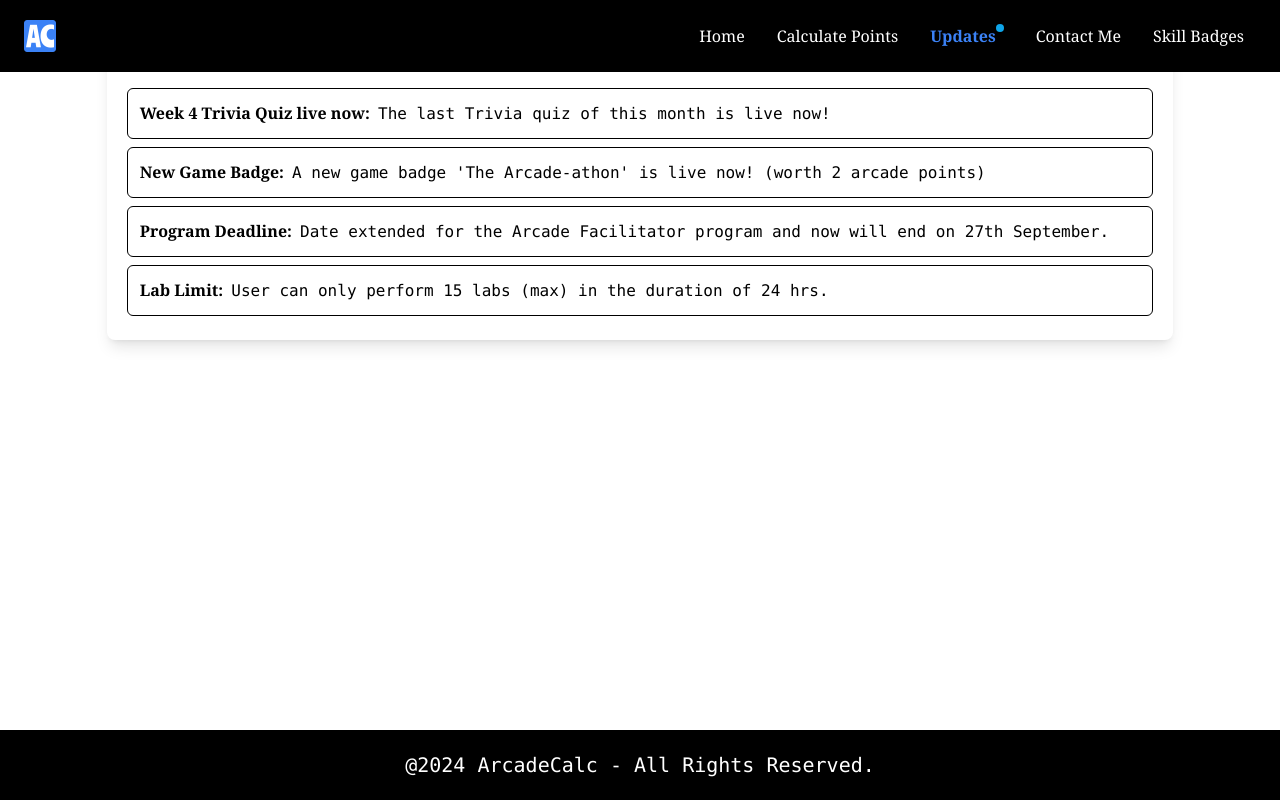
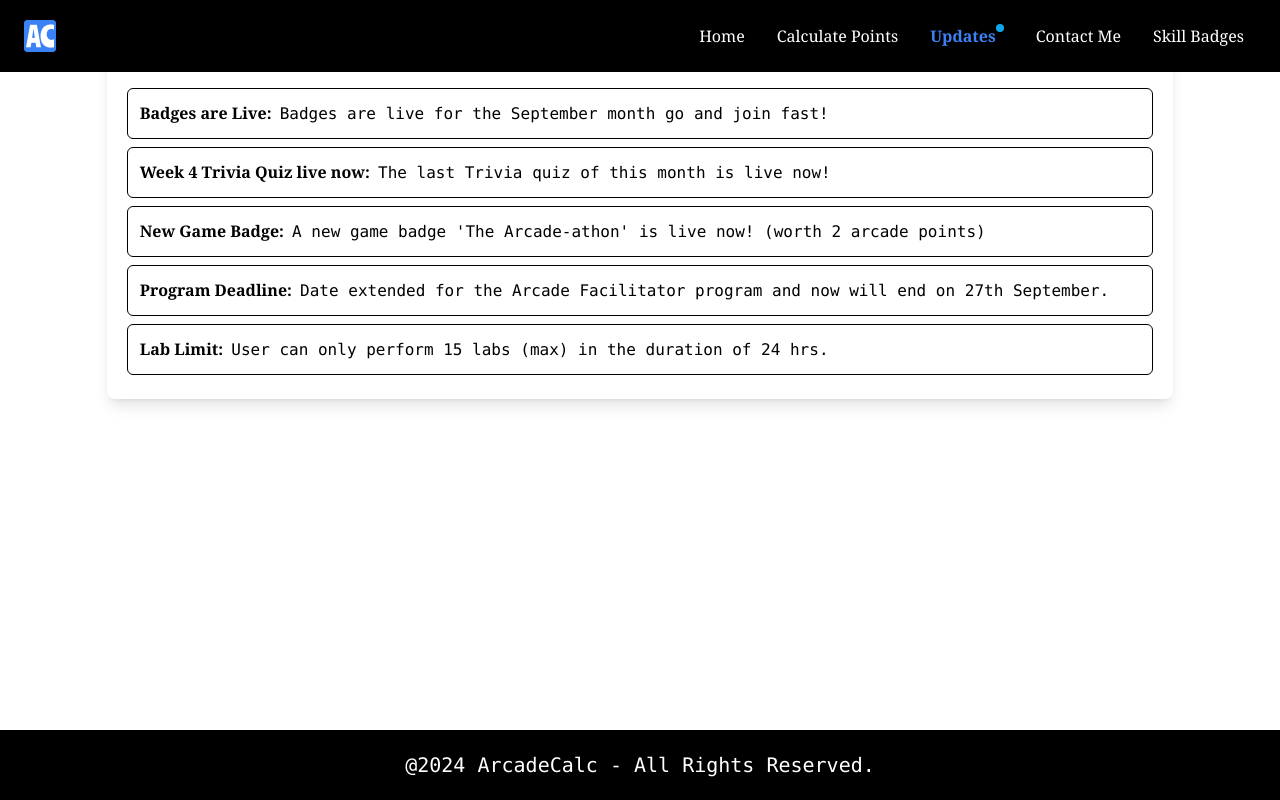
Before and after one commit to dikshagenai/arcadeCalc, a React (Create React App) app: page /updates in a window 1280 px wide. Built offline with nearby package versions, Linux system fonts and the light colour scheme.

Commit message:
Badges for September Month are added Now!

```diff
--- a/src/Components/Updates.jsx
+++ b/src/Components/Updates.jsx
@@ -1,6 +1,7 @@
 import React, { useEffect } from 'react'
 import { MdOutlineTipsAndUpdates } from "react-icons/md";
 import augustUpdates from '../assets/updates/augustUpdates.json'
+import septemberUpdates from '../assets/updates/septemberUpdates.json'
 
 
 const Updates = () => {
@@ -32,6 +33,14 @@ const Updates = () => {
                 </div>
 
                 <div className='flex flex-col mb-4 gap-y-2 '>
+                    {Object.entries(septemberUpdates).map(([title, description]) => {
+                        return (
+                            <div key={title} className='border border-black gap-x-2 px-3 rounded-md sm:py-3 p-1'>
+                                <strong className='mr-1 font-bold font-serif'>{title}: </strong>
+                                <span className='font-mono'>{description}</span>
+                            </div>
+                        )
+                    })}
                     {Object.entries(augustUpdates).map(([title, description]) => {
                         return (
                             <div key={title} className='border border-black gap-x-2 px-3 rounded-md sm:py-3 p-1'>
--- /dev/null
+++ b/src/assets/updates/septemberUpdates.json
@@ -0,0 +1,3 @@
+{
+    "Badges are Live": "Badges are live for the September month go and join fast!"
+}
```
Also changed, not shown: 1 other file (tests, documents, lock files or other folders).
